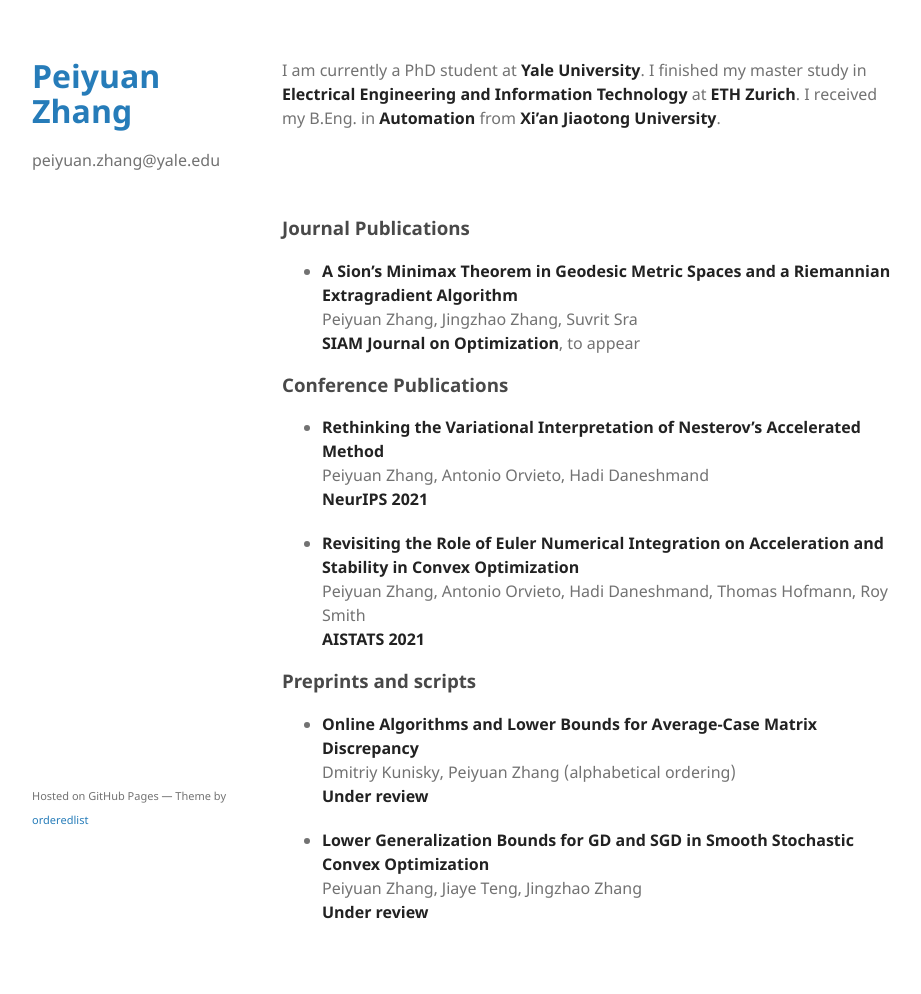
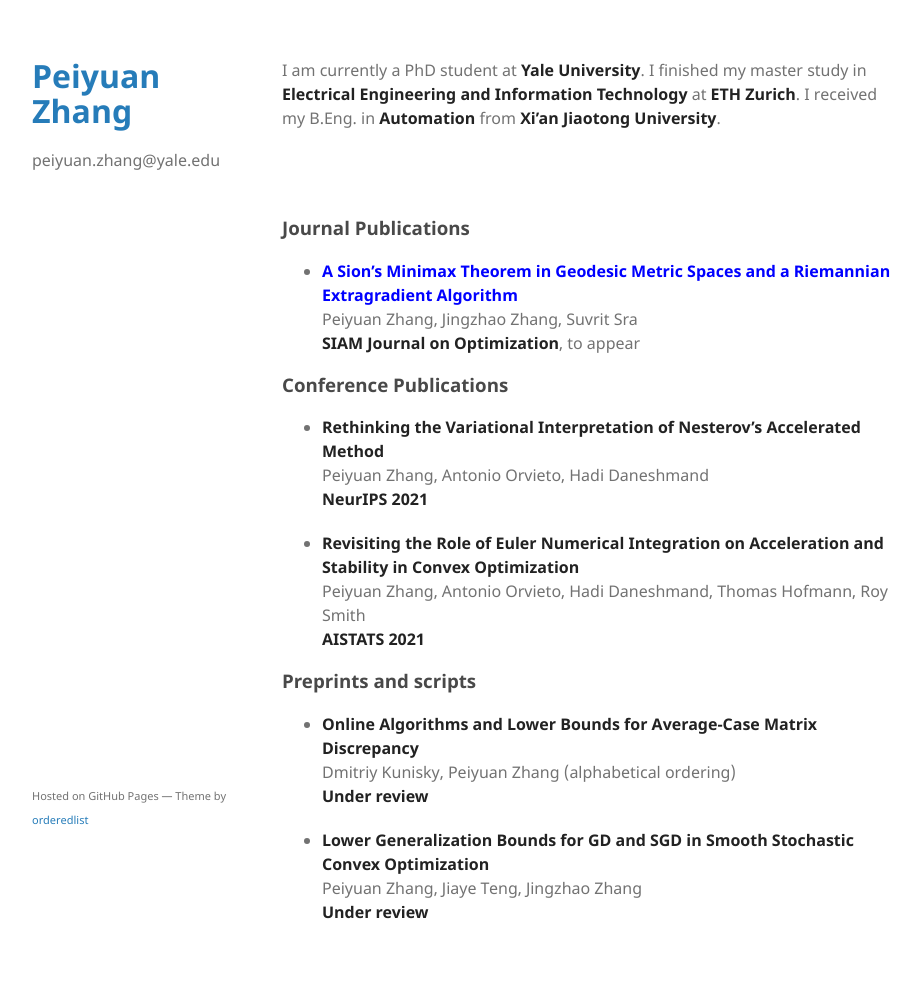
Before and after one commit to phei-iuen/phei-iuen.github.io, a Jekyll site: the page built from index.md, in a window 1280 px wide. Shown: the whole page, without its empty margins (178-1099 px from the left). Built offline with Jekyll 4.4.1, drawn with Linux system fonts in a browser that asks for light colours.

Commit message:
Update index.md

```diff
--- a/index.md
+++ b/index.md
@@ -7,7 +7,7 @@ I am currently a PhD student at **Yale University**. I finished my master study
 <br/><br/>
 
 ### Journal Publications
-* [**A Sion's Minimax Theorem in Geodesic Metric Spaces and a Riemannian Extragradient Algorithm**](https://arxiv.org/abs/2202.06950) <br />
+* [**<span style="color:blue">A Sion's Minimax Theorem in Geodesic Metric Spaces and a Riemannian Extragradient Algorithm</span>**](https://arxiv.org/abs/2202.06950) <br />
   Peiyuan Zhang, Jingzhao Zhang, Suvrit Sra <br />
   **SIAM Journal on Optimization**, to appear
 
```
